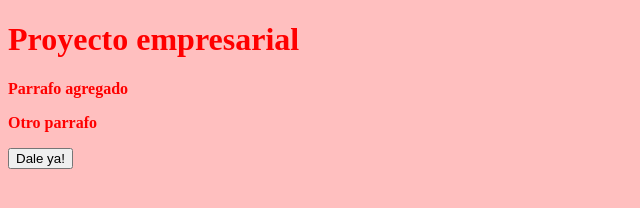
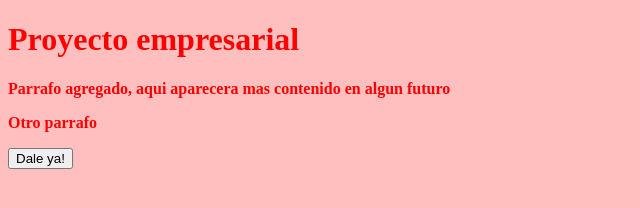
Before and after one commit to xbell3/CursoGit, a plain HTML site: page index.html in a window 1280 px wide. Shown: the whole page, without its empty margins (0-640 px from the left). Drawn offline with Linux system fonts and the light colour scheme.

Commit message:
Modificando parrafo 1 desde Diseñador2

```diff
--- a/index.html
+++ b/index.html
@@ -8,7 +8,7 @@
 </head>
 <body>
 <h1> Proyecto empresarial</h1>
-    <p>Parrafo agregado</p>
+    <p>Parrafo agregado, aqui aparecera mas contenido en algun futuro</p>
 
 
     <p>Otro parrafo</p>
```
